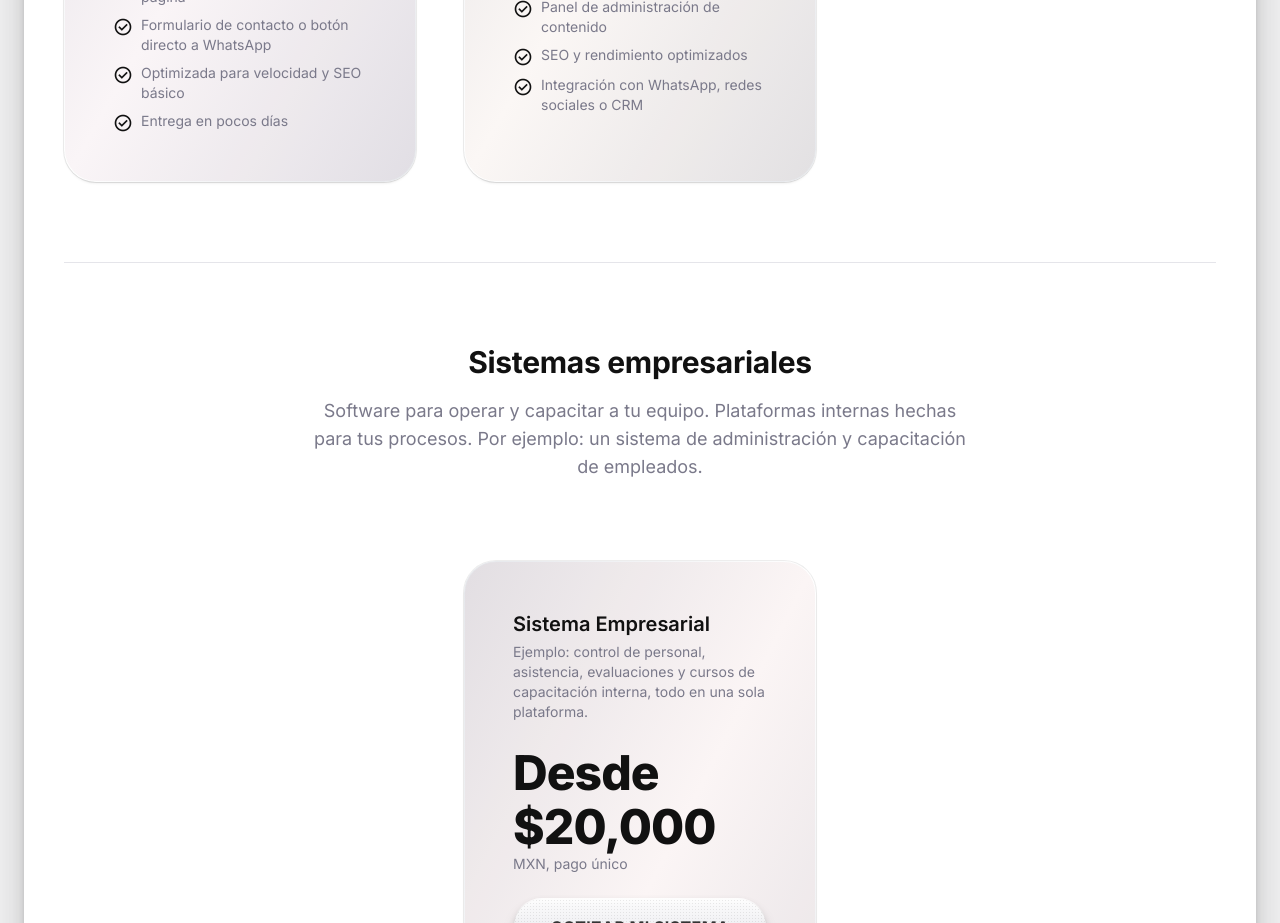
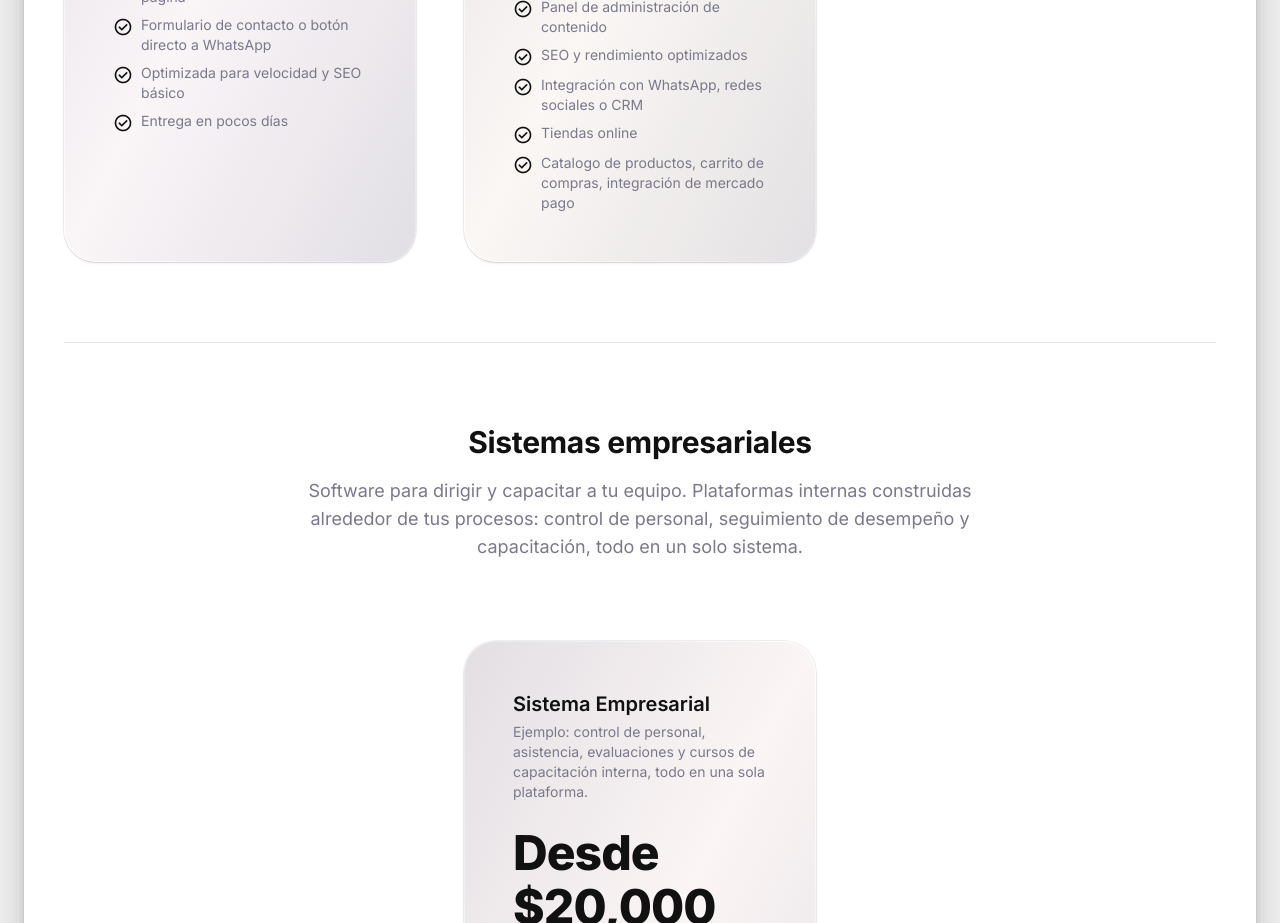
Before and after one commit to bna92/Nabure-Systems-Web, a React (Vite) app: page /servicios in a window 1280 px wide. Shown: the part 2800-3723 px from the top of the page. Built offline with nearby package versions, Linux system fonts and the light colour scheme.

Commit message:
last performance 1.0

```diff
--- a/src/components/sections/Highlights.tsx
+++ b/src/components/sections/Highlights.tsx
@@ -65,7 +65,7 @@ export default function Highlights() {
               </h4>
               <p className="pr-2 text-body-sm font-medium leading-relaxed text-on-surface-variant">
                 Que cualquier negocio, sin importar su tamaño, tenga acceso a
-                software hecho a su medida.
+                software adaptado a sus necesidades .
               </p>
             </div>
           </div>
--- a/src/components/sections/HowWeHelp.tsx
+++ b/src/components/sections/HowWeHelp.tsx
@@ -14,7 +14,7 @@ const rows = [
     title: "Software que se adapta a ti, no al revés",
     description:
       "Nada de forzar tu operación a encajar en una plantilla genérica. Construimos el sistema alrededor de cómo ya trabajas.",
-    link: "/servicios",
+    link: "/servicios#sistemas-empresariales",
     Illustration: CustomSoftwareIllustration,
   },
   {
@@ -22,7 +22,7 @@ const rows = [
     title: "Un sitio web que representa tu marca",
     description:
       "Rápido, responsivo y fácil de administrar, sin importar si vendes ropa, servicios profesionales o comida.",
-    link: "/servicios",
+    link: "/servicios#sitios-web",
     Illustration: WebsiteIllustration,
   },
   {
@@ -30,7 +30,7 @@ const rows = [
     title: "Vende y controla tu inventario en un solo lugar",
     description:
       "Un punto de venta pensado para tu negocio, con reportes claros y la opción de contratarlo como suscripción mensual.",
-    link: "/servicios#precios",
+    link: "/servicios#puntos-de-venta",
     Illustration: PosIllustration,
   },
   {
@@ -38,7 +38,7 @@ const rows = [
     title: "Atiende a tus clientes sin estar pegado al celular",
     description:
       "Automatiza respuestas, seguimiento y notificaciones en WhatsApp, sin perder el toque humano cuando importa.",
-    link: "/servicios",
+    link: "/servicios#automatizacion-whatsapp",
     Illustration: WhatsappIllustration,
   },
 ];
--- a/src/data/pricing.ts
+++ b/src/data/pricing.ts
@@ -154,6 +154,8 @@ export const pricingGroups: PricingGroup[] = [
           "Panel de administración de contenido",
           "SEO y rendimiento optimizados",
           "Integración con WhatsApp, redes sociales o CRM",
+          "Tiendas online",
+          "Catalogo de productos, carrito de compras, integración de mercado pago",
         ],
         cta: "Cotizar sitio completo",
         highlighted: true,
@@ -166,9 +168,9 @@ export const pricingGroups: PricingGroup[] = [
   {
     id: "sistemas-empresariales",
     eyebrow: "Sistemas empresariales",
-    title: "Software para operar y capacitar a tu equipo",
+    title: "Software para dirigir y capacitar a tu equipo",
     description:
-      "Plataformas internas hechas para tus procesos. Por ejemplo: un sistema de administración y capacitación de empleados.",
+      "Plataformas internas construidas alrededor de tus procesos: control de personal, seguimiento de desempeño y capacitación, todo en un solo sistema.",
     tiers: [
       {
         id: "sistema-empresarial",
```
